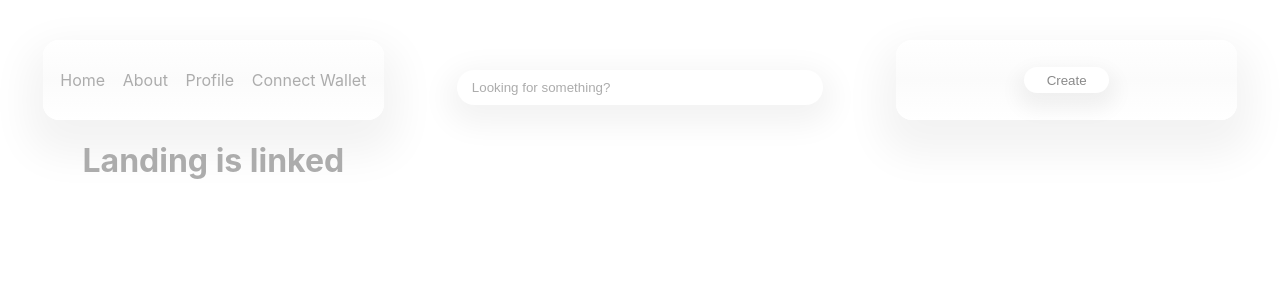
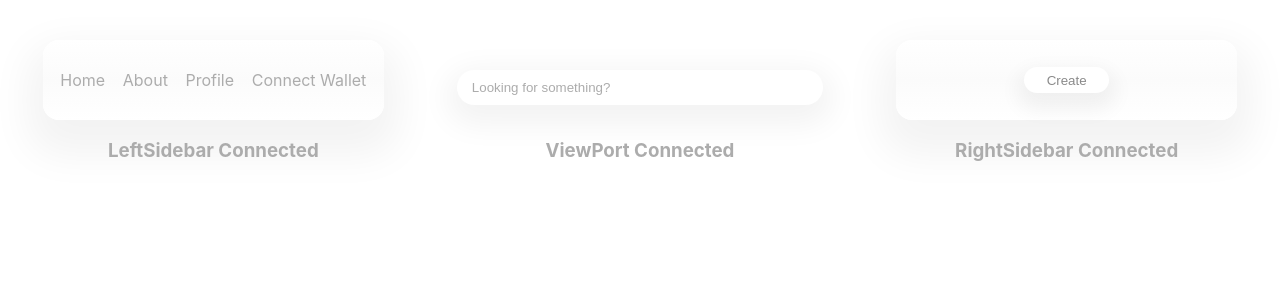
Before and after one commit to marveldylan/medici, a React (Create React App) app in the folder client/: page / in a window 1280 px wide. Shown: the top 300 px of the page. Built offline with nearby package versions, Linux system fonts and the light colour scheme.

Commit message:
creator component made and began adding components to landing page

```diff
--- a/client/src/App.js
+++ b/client/src/App.js
@@ -5,6 +5,7 @@ import Landing from './components/Landing';
 import About from './components/About';
 import Profile from './components/Profile';
 import ConnectWallet from './components/ConnectWallet';
+import Creator from './components/Creator';
 import './App.css';
 
 const App = () => {
@@ -13,14 +14,13 @@ const App = () => {
       <header className="app-header">
         <Nav />
       </header>
-      <div className="landing-page">
         <Routes >
           <Route path="/" element={ <Landing /> } />
           <Route path="/about" element={ <About />} />
           <Route path="/profile" element={ <Profile />} />
           <Route path="/connect-wallet" element={ <ConnectWallet /> } />
+          <Route path="/create" element={ <Creator /> } />
         </Routes>
-      </div>
     </div>
   );
 }
--- a/client/src/components/Create.jsx
+++ b/client/src/components/Create.jsx
@@ -1,10 +1,16 @@
+import { useNavigate } from 'react-router-dom';
+import Creator from './Creator';
 
 const Create = () => {
 
+    let navigate = useNavigate();
+    const navigateCreate = () => {
+        navigate('/create');
+    }
 
     return (
         <div className="create-container">
-            <button className="create-btn">Create</button>
+            <button className="create-btn" onClick={ navigateCreate }>Create</button>
         </div>
     )
 }
--- /dev/null
+++ b/client/src/components/Creator.jsx
@@ -0,0 +1,10 @@
+
+
+const Creator = () => {
+
+    return (
+        <h1>Creator Page Linked</h1>
+    )
+}
+
+export default Creator;
--- a/client/src/components/Landing.jsx
+++ b/client/src/components/Landing.jsx
@@ -1,8 +1,17 @@
+import LeftSidebar from './LeftSidebar';
+import Featured from './Featured';
+import ViewPort from './ViewPort';
+import RightSidebar from './RightSidebar';
+import TopCollections from './TopCollections';
 
 
 const Landing = () => {
     return(
-        <h1>Landing is linked</h1>
+        <div className="landing-page">
+            <LeftSidebar />
+            <ViewPort />
+            <RightSidebar />
+        </div>
     )
 }
 
```
